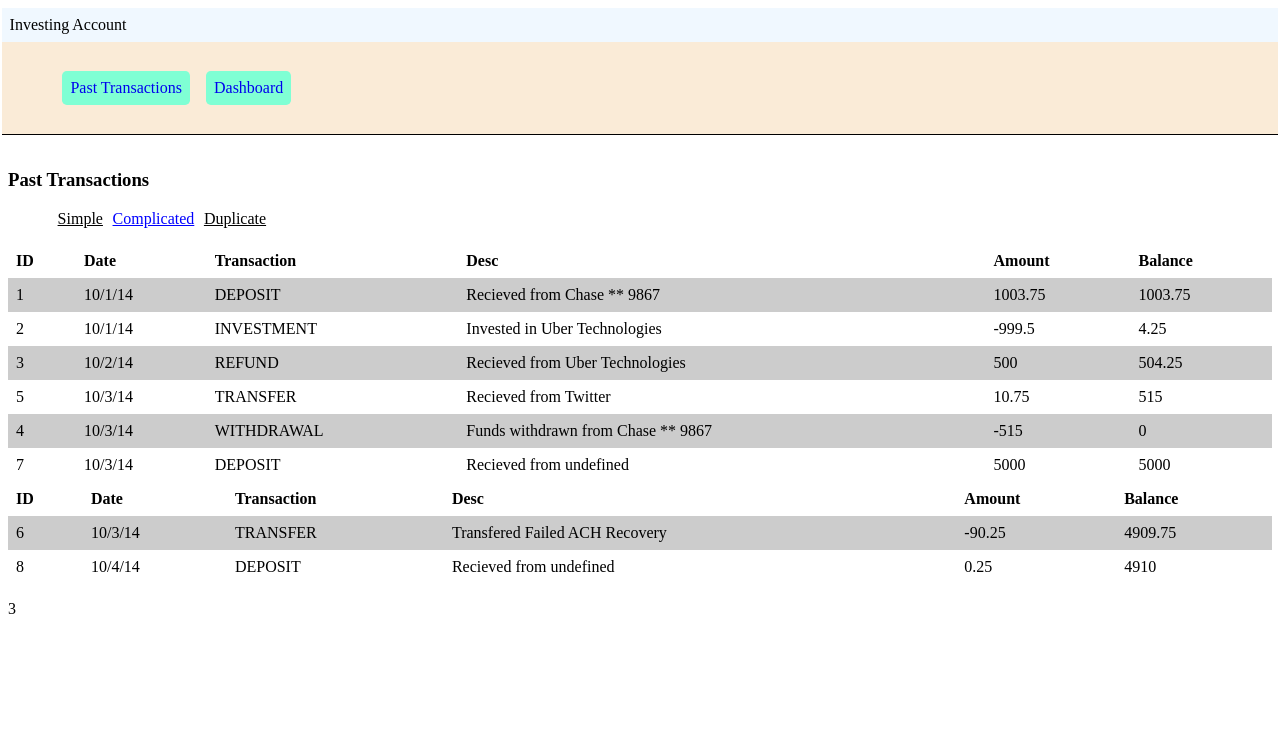
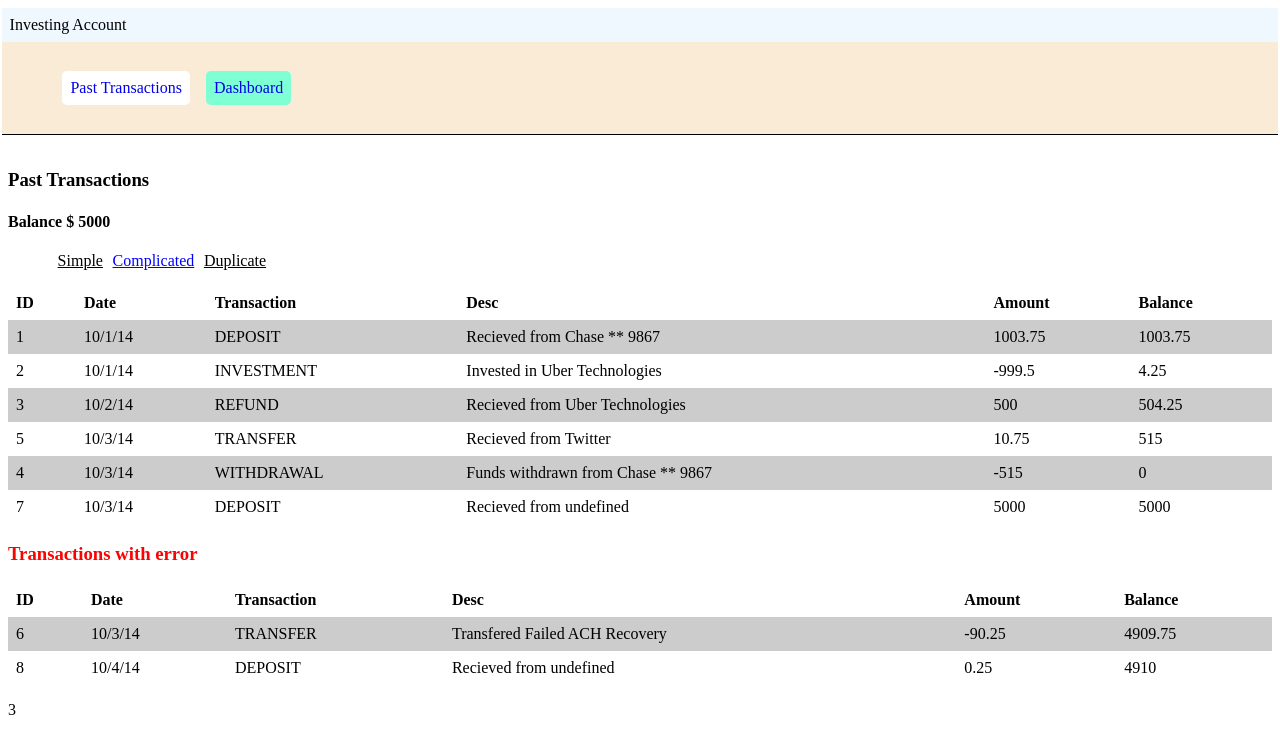
Before and after one commit to sudhirmishra/banking-project-work, an Angular app: page /transactions in a window 1280 px wide. Both pictures are taken after a click on the item "Complicated". Shown: the top 754 px of the page. Built offline with nearby package versions, Linux system fonts and the light colour scheme.

Commit message:
Balance and Active Tab changes

```diff
--- a/src/app/app.component.css
+++ b/src/app/app.component.css
@@ -39,3 +39,6 @@ nav {
     margin-left: -0.4rem;
     margin-right: -0.4rem;
 }
+.crumb-active{
+    background-color: white;
+}
--- a/src/app/app.component.html
+++ b/src/app/app.component.html
@@ -5,12 +5,12 @@
         </div>
         <nav class="crumbs">
             <ol>
-                <li class="crumb">
+                <li [ngClass]="{'crumb-active': activeLink === '/transactions'}" class="crumb">
                     <a routerLink="/transactions" routerLinkActive="active" ariaCurrentWhenActive="page">
                         Past Transactions
                     </a>
                 </li>
-                <li class="crumb">
+                <li [ngClass]="{'crumb-active': activeLink === '/dashboard'}" class="crumb">
                     <a routerLink="/dashboard" routerLinkActive="active" ariaCurrentWhenActive="page">
                         Dashboard
                     </a>
--- a/src/app/app.component.ts
+++ b/src/app/app.component.ts
@@ -1,10 +1,19 @@
-import { Component } from '@angular/core';
+import { Component, OnInit } from '@angular/core';
+import { Router } from '@angular/router';
 
 @Component({
   selector: 'app-root',
   templateUrl: './app.component.html',
   styleUrls: ['./app.component.css']
 })
-export class AppComponent {
+export class AppComponent implements OnInit{
   title = 'banking';
+  activeLink;
+  constructor(private router:Router){}
+
+  ngOnInit(): void {
+    this.router.events.subscribe((res) => {
+      this.activeLink = this.router.url
+  });
+  }
 }
--- a/src/app/history/history.component.css
+++ b/src/app/history/history.component.css
@@ -22,3 +22,6 @@ td, th{
 .file-active{
     color:blue
 }
+.error{
+    color: red;
+}
--- a/src/app/history/history.component.html
+++ b/src/app/history/history.component.html
@@ -1,5 +1,6 @@
 <div class="" id="transactions-content">
     <h3>Past Transactions</h3>
+    <h4 *ngIf="transactions && transactions.valid.length" >Balance $ {{transactions.valid.slice(-1)[0].balance}}</h4>
     <ul class="files">
         <li *ngFor="let f of files" [ngClass]="{'file-active': active_file === f}" (click)=change_source(f)>{{f | fileName}}</li>
     </ul>
@@ -23,6 +24,10 @@
             </tr>
         </tbody>
     </table>
+    <div *ngIf="transactions && transactions.invalid.length">
+        <h3 class="error">
+            Transactions with error
+        </h3>
         <table *ngIf="transactions && transactions.invalid.length" class="transactions-table">
             <thead>
                 <th>ID</th>
@@ -37,10 +42,11 @@
                     <td>{{item.activity_id}}</td>
                     <td>{{item.date | date: 'shortDate'}}</td>
                     <td>{{item.type}}</td>
-                <td>{{item | txDescription}} </td>
+                    <td>{{item | txDescription}}</td>
                     <td>{{item.amount}}</td>
                     <td>{{item.balance}}</td>
                 </tr>
             </tbody>
         </table>
     </div>
+</div>
```
Lines whose indentation alone changed are shown as unchanged.
